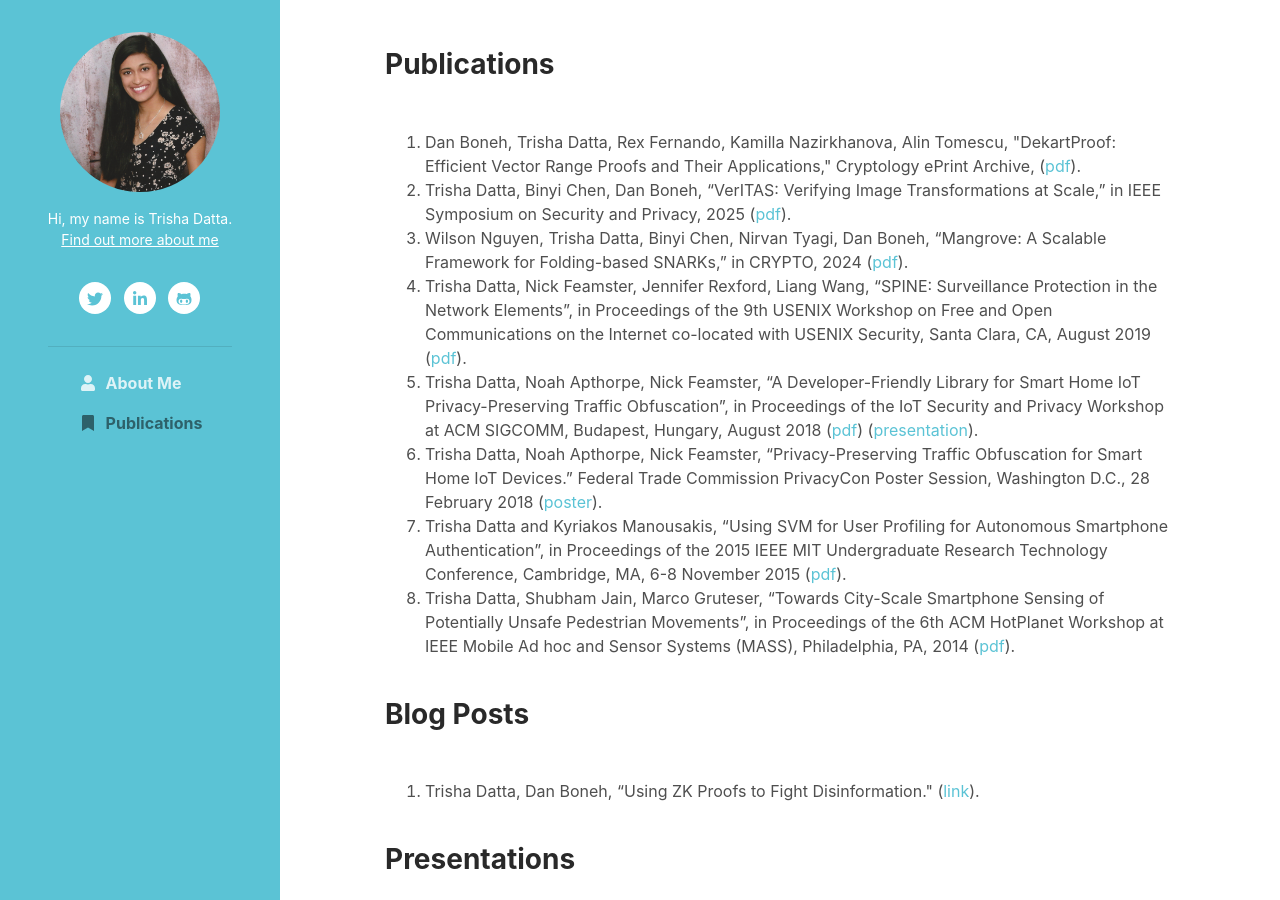
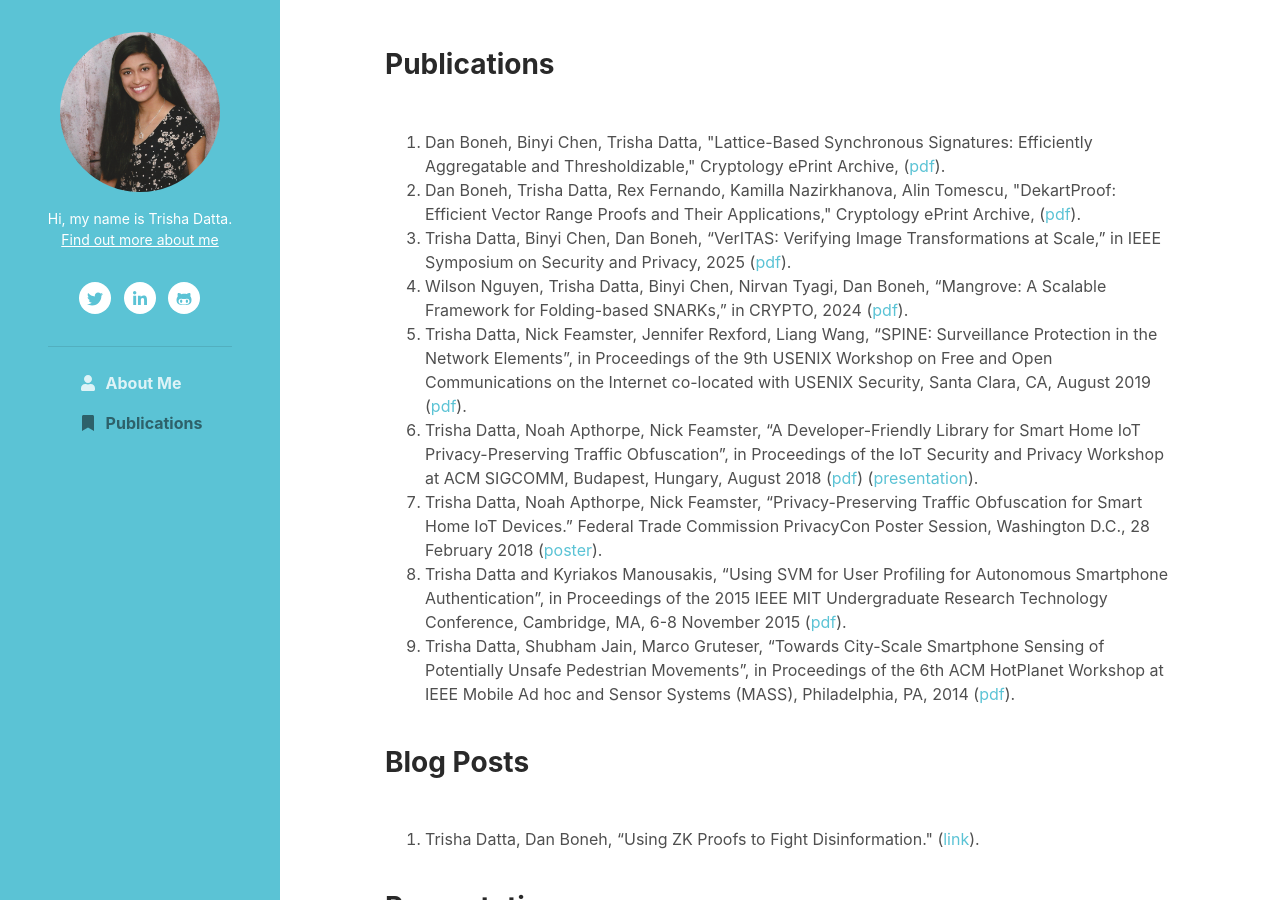
Before and after one commit to TrishaDatta/TrishaDatta.github.io, a Jekyll site: the page publications.html, which Jekyll copies as it is, in a window 1280 px wide and 900 px high. Built offline with Jekyll 4.4.1, drawn with Linux system fonts in a browser that asks for light colours; nearby versions of some CDN libraries.

Commit message:
Update publications.html

```diff
--- a/publications.html
+++ b/publications.html
@@ -76,6 +76,10 @@
 				    <h3>Publications</h3>
 				    <br>
 				    <p><ol>
+						<li> Dan Boneh, Binyi Chen, Trisha Datta,
+						  "Lattice-Based Synchronous Signatures: Efficiently Aggregatable and Thresholdizable,"
+						  Cryptology ePrint Archive, (<a href="https://eprint.iacr.org/2026/2121">pdf</a>).
+					  </li>
 					  <li> Dan Boneh, Trisha Datta, Rex Fernando, Kamilla Nazirkhanova, Alin Tomescu,
 						  "DekartProof: Efficient Vector Range Proofs and Their Applications,"
 						  Cryptology ePrint Archive, (<a href="https://eprint.iacr.org/2025/1159">pdf</a>).
```
